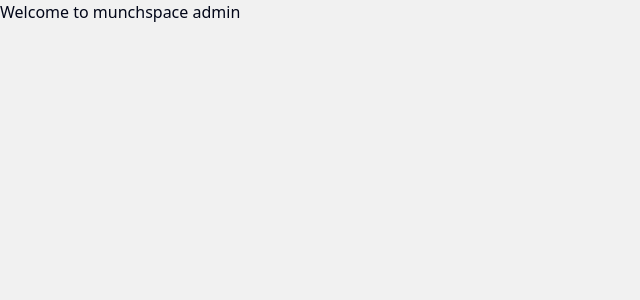
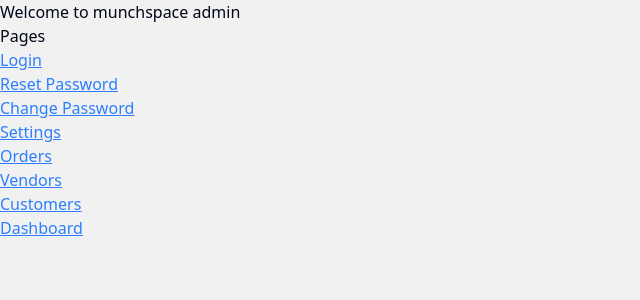
Before and after one commit to Toochidennis/munchspace-admin, a Next.js app: page / in a window 1280 px wide. Shown: the top 300 px of the page, without its empty margins (0-640 px from the left). Built offline with nearby package versions, Linux system fonts and the light colour scheme.

Commit message:
Initial commit

```diff
--- a/app/(auth)/change-password/page.tsx
+++ b/app/(auth)/change-password/page.tsx
@@ -22,6 +22,7 @@
   FormLabel,
   FormMessage,
 } from "@/components/ui/form";
+import Link from "next/link";
 
 export default function CreateNewPasswordPage() {
   const router = useRouter();
--- a/app/page.tsx
+++ b/app/page.tsx
@@ -1,9 +1,23 @@
+import Link from 'next/link';
 import React from 'react'
 
 const Homepage = () => {
   return (
-    <div>Welcome to munchspace admin</div>
-  )
+    <div>
+      <h1>Welcome to munchspace admin</h1>
+      <p>Pages</p>
+      <div className="flex flex-col text-blue-500 underline">
+        <Link href={"/sign-in"}>Login</Link>
+        <Link href={"/reset-password"}>Reset Password</Link>
+        <Link href={"/change-password"}>Change Password</Link>
+        <Link href={"/admin/settings"}>Settings</Link>
+        <Link href={"/admin/orders"}>Orders</Link>
+        <Link href={"/admin/vendors"}>Vendors</Link>
+        <Link href={"/admin/customers"}>Customers</Link>
+        <Link href={"/admin/dashboard"}>Dashboard</Link>
+      </div>
+    </div>
+  );
 }
 
 export default Homepage
--- a/components/layout/Sidebar.tsx
+++ b/components/layout/Sidebar.tsx
@@ -116,7 +116,7 @@
         >
           <Settings size={22} />
           {!isCollapsed && (
-            <span className="text-sm font-medium">Settings</span>
+            <Link href={"/admin/settings"} className="text-sm font-medium">Settings</Link>
           )}
         </button>
         <button
```
